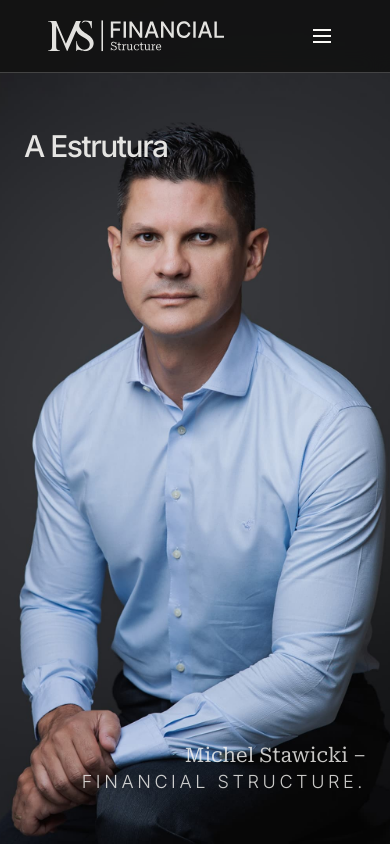
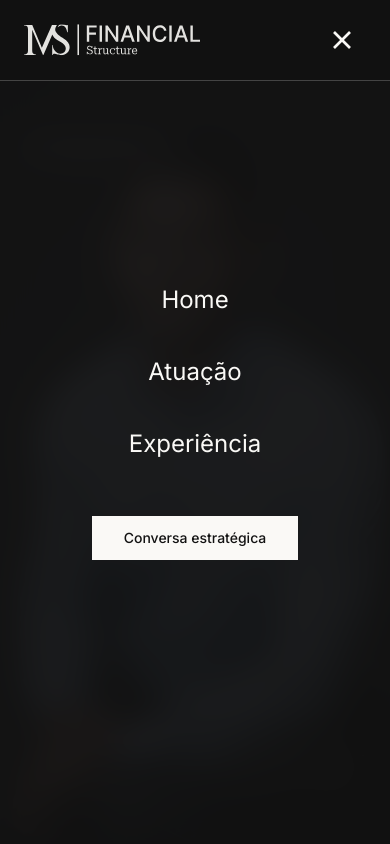
Before and after one commit to Bryanninja/michel-stawicki-web, a Next.js app: page /atuacao in a window 390 px wide. Both pictures are taken after a click on the button 322 px from the left and 36 px from the top of the page. Shown: the top 844 px of the page. Built offline with nearby package versions, Linux system fonts and the light colour scheme.

Commit message:
feat: add menu mobile

```diff
--- a/app/components/Header.tsx
+++ b/app/components/Header.tsx
@@ -1,13 +1,36 @@
+"use client";
+
+import { useEffect, useState } from "react";
 import Link from "next/link";
 import Button from "./Button";
 
 export default function Header() {
+  const [isOpen, setIsOpen] = useState(false);
+  // EFEITO PARA TRAVAR O SCROLL DO BODY
+  useEffect(() => {
+    if (isOpen) {
+      document.body.style.overflow = "hidden";
+    } else {
+      document.body.style.overflow = "unset";
+    }
+
+    // Cleanup: garante que o scroll volte se o componente for desmontado
+    return () => {
+      document.body.style.overflow = "unset";
+    };
+  }, [isOpen]);
+
+  const closeMenu = () => setIsOpen(false);
+
   return (
+    <>
+      {/* 1. O HEADER ORIGINAL FICA AQUI (z-50 para ficar sempre no topo) */}
       <header className="fixed top-0 left-0 w-full z-50 bg-brand-black/90 backdrop-blur-md border-b border-brand-gray/80">
-      <nav className="mx-auto px-12 py-4 flex items-center justify-between">
+        <nav className="mx-auto px-6 md:px-12 py-4 flex items-center justify-between">
           {/* Logo Oficial */}
           <Link
             href="/"
+            onClick={closeMenu}
             className="opacity-90 hover:opacity-100 transition-opacity"
           >
             <img
@@ -39,7 +62,7 @@ export default function Header() {
             </Link>
 
             <Button
-            className="!py-2.5"
+              className="!py-2"
               variant="white"
               href="/conversa-estrategica"
             >
@@ -47,11 +70,27 @@ export default function Header() {
             </Button>
           </div>
 
-        {/* Botão Menu Mobile (Hamburguer) */}
-        <button className="md:hidden text-brand-white p-2 hover:text-brand-gray transition-colors">
+          {/* Botão Menu Mobile (Hamburguer / X) */}
+          <button
+            onClick={() => setIsOpen(!isOpen)}
+            className="md:hidden text-brand-white p-2 hover:text-brand-gray transition-colors focus:outline-none"
+          >
+            {isOpen ? (
               <svg
-            width="24"
-            height="24"
+                width="32"
+                height="32"
+                viewBox="0 0 24 24"
+                fill="none"
+                stroke="currentColor"
+                strokeWidth="2"
+              >
+                <line x1="18" y1="6" x2="6" y2="18"></line>
+                <line x1="6" y1="6" x2="18" y2="18"></line>
+              </svg>
+            ) : (
+              <svg
+                width="32"
+                height="32"
                 viewBox="0 0 24 24"
                 fill="none"
                 stroke="currentColor"
@@ -61,8 +100,50 @@ export default function Header() {
                 <line x1="3" y1="6" x2="21" y2="6"></line>
                 <line x1="3" y1="18" x2="21" y2="18"></line>
               </svg>
+            )}
           </button>
         </nav>
       </header>
+
+      <div
+        className={`fixed inset-0 bg-brand-black/95 backdrop-blur-lg flex flex-col items-center justify-center gap-10 transition-opacity duration-300 md:hidden z-40 ${
+          isOpen
+            ? "opacity-100 pointer-events-auto"
+            : "opacity-0 pointer-events-none"
+        }`}
+      >
+        <Link
+          href="/"
+          onClick={closeMenu}
+          className="font-sans  text-2xl text-brand-white hover:text-brand-gray transition-colors"
+        >
+          Home
+        </Link>
+        <Link
+          href="/atuacao"
+          onClick={closeMenu}
+          className="font-sans text-2xl text-brand-white hover:text-brand-gray transition-colors"
+        >
+          Atuação
+        </Link>
+        <Link
+          href="/experiencia"
+          onClick={closeMenu}
+          className="font-sans  text-2xl text-brand-white hover:text-brand-gray transition-colors"
+        >
+          Experiência
+        </Link>
+
+        <div onClick={closeMenu} className="mt-4">
+          <Button
+            className="py-2.5"
+            variant="white"
+            href="/conversa-estrategica"
+          >
+            Conversa estratégica
+          </Button>
+        </div>
+      </div>
+    </>
   );
 }
```
Lines whose indentation alone changed are shown as unchanged.
